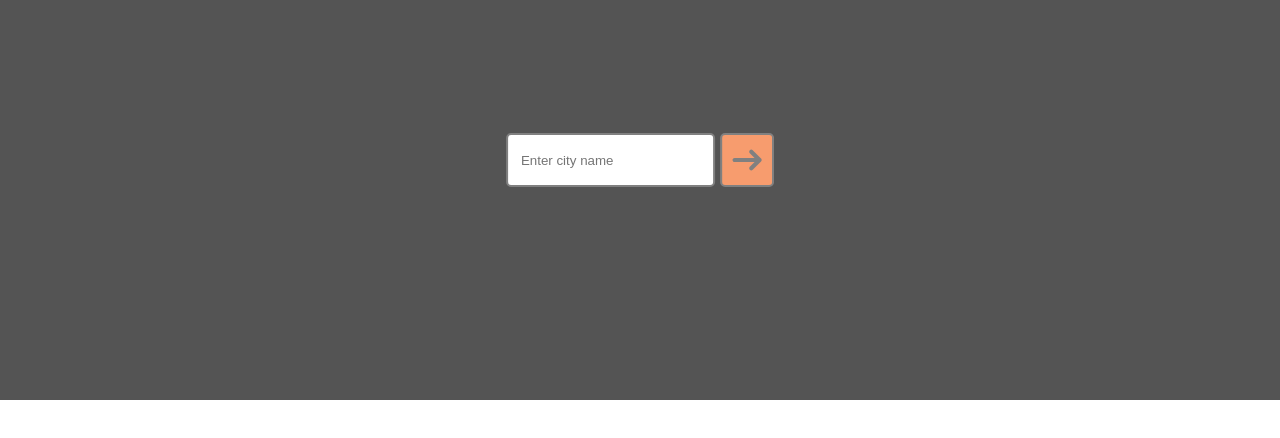
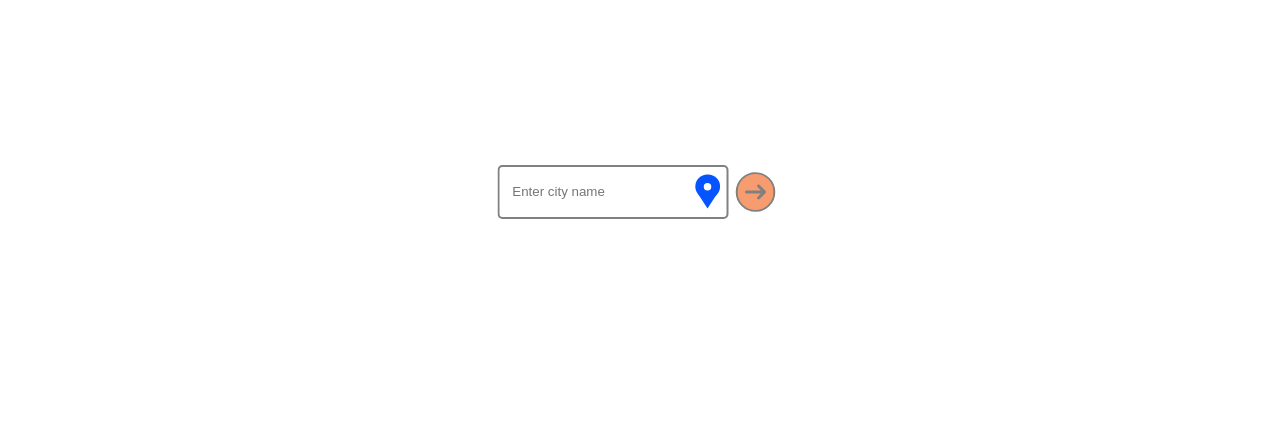
Before and after one commit to onkyoh/Weather-Message, a React (Create React App) app: page / in a window 1280 px wide. Shown: the top 438 px of the page. Built offline with nearby package versions, Linux system fonts and the light colour scheme; a web font is replaced by a local one.

Commit message:
user-location added

```diff
--- a/src/App.css
+++ b/src/App.css
@@ -8,16 +8,18 @@
   --background: hsl(0, 0%, 33%);
   --backgroundDark: hsl(0, 0%, 20%);
   --backgroundLight: hsl(0, 0%, 50%);
+  --secondary: hsl(221, 100%, 51%);
 }
 
 .weather-results {
-  width: 16vw;
+  width: 18vw;
   min-width: 200px;
-  height: 200px;
+  height: fit-content;
   color: var(--primary);
   font-weight: bold;
   font-size: 1.5em;
   text-shadow: 1px 1px 1px var(--backgroundDark);
+  margin-bottom: 1em;
 }
 
 .weather-header {
@@ -28,16 +30,18 @@
 }
 
 .temp {
-  font-size: max(55px, 5vw);
+  font-size: max(50px, 4.8vw);
 }
 
 .weather-icon {
-  width: clamp(75px, 10vw, 100px);
+  width: clamp(50px, 5vw, 100px);
   aspect-ratio: 1/1;
 }
 
 .location {
   font-size: max(24px, 1.7vw);
+  position: relative;
+  transform: translate(0, -10px);
 }
 
 .search-bar {
@@ -56,38 +60,68 @@
   align-items: center;
   justify-content: center;
   gap: 5px;
+  margin-left: 50px;
 }
 
 input[type=text] {
   height: 50px;
-  width: 15vw;
+  width: 14vw;
   min-width: 120px;
   border: var(--backgroundLight) 2px solid;
   outline: none;
   border-radius: 5px;
   padding-left: 1vw;
+  padding-right: 35px;
 }
+
 
 input[type=text]:focus {
   border: var(--backgroundDark) 2px solid;
 }
 
-.button {
+.location-icon {
+  position: relative;
   height: 50px;
   width: 50px;
   cursor: pointer;
+  left: -100px;
+  transform: scale(75%);
+}
+
+.location-icon:hover {
+  animation: jump 1s infinite ease;
+}
+
+@keyframes jump {
+  0% {
+    transform: translate(0, 0%) scale(75%);
+  } 50% {
+    transform: translate(0, 5%) scale(75%);
+  } 100% {
+    transform: translate(0, 0%) scale(75%);
+  }
+}
+
+.button {
+  height: 40px;
+  width: 40px;
+  cursor: pointer;
+  position: relative;
   fill: var(--primaryLight);
   background-color: var(--backgroundLight);
-  border-radius: 5px;
+  transform: scale(90%);
+  border-radius: 50%;
   border: var(--backgroundLight) 2px solid;
-  transition: fill 0.5s, border 0.5s, background-color 0.5s;
+  transition: fill 0.5s, border 0.5s, background-color 0.5s, box-shadow 0.5s;
 }
 
 .button:hover {
-  fill: var(--primaryDark);
+  fill: var(--primary);
   background-color: var(--backgroundDark);
   border: var(--backgroundDark) 2px solid;
+  box-shadow: 1px 1px 1px gray;
 }
+
 
 .error {
   color: hsl(0, 100%, 49%);
@@ -106,27 +140,29 @@ input[type=text]:focus {
   transform: translate(-50%);
   user-select: none;
   text-align: center;
-  border-bottom: 2px solid var(--background);
-  transition: color 0.5s border-bottom 0.5s;
+  border-bottom: 2px solid white;
+  transition: color 0.5s, border-bottom 0.5s;
 }
 
 .wrong-city:hover {
   color: var(--primary);
   border-bottom: 2px solid var(--primary);
   text-shadow: 1px 1px 1px var(--backgroundDark);
+  box-shadow: 0px 4px 2px -2px var(--backgroundDark);
 }
 
 .wrong-city-helper {
   font-weight: bold;
-  font-size: 0.9em;
+  font-size: 0.7em;
   position: relative;
-  color: white;
+  color: var(--primary);
   width: fit-content;
   left: 50%;
   transform: translate(-50%);
   user-select: none;
   text-align: center;
-  text-shadow: 1px 1px 1px var(--backgroundDark);
+  padding-inline: 5%;
+
 }
 
 * {
@@ -147,7 +183,7 @@ input[type=text]:focus {
   height: 50vh;
   width: 100vw;
   font-family: 'Poppins', sans-serif;
-  background-color: var(--background);
+  background-color: white;
 }
 
 .message {
@@ -158,7 +194,7 @@ input[type=text]:focus {
   font-size: 2em;
   font-size: 2.2vw;
   justify-content: center;
-  align-items: center;
+  margin-top: 5%;
 }
 
 .typing {
--- a/src/App.js
+++ b/src/App.js
@@ -98,12 +98,35 @@ function App() {
   document.querySelector('.decoy').style.animation = `typewriter 10s steps(${messageGiven.length}) forwards, blink 1s infinite ease`;
   }
 
+  const handleUserLocation = () => {
+
+    const successCallback = (position) => {
+       console.log(position)
+       var locationObject = {
+         lat:  position.coords.latitude,
+         lon:  position.coords.longitude
+       }
+      fetchWeather(locationObject);
+      document.querySelector('.typing').textContent = "";
+      document.querySelector('.decoy').textContent = "";
+      document.querySelector('.decoy').style.animation = 'none';
+      setLocation(() => "");
+    }
+
+    const errorCallback = (error) => {
+      console.log(error);
+      setError(() => error.message);
+    }
+
+    navigator.geolocation.getCurrentPosition(successCallback, errorCallback);
+
+  }
 
   return (
     <div className='App'>
       <Header locationChosen={locationChosen} temp={temp} icon={icon} condition={condition} loading={loading}
       error={error} handleLocation={handleLocation} fetchLocation={fetchLocation} location={location}
-      wrongCity={wrongCity} setWrongCity={setWrongCity} />
+      wrongCity={wrongCity} setWrongCity={setWrongCity} handleUserLocation={handleUserLocation}/>
 
       <Message />
 
--- a/src/components/Header.js
+++ b/src/components/Header.js
@@ -3,12 +3,12 @@ import Weather from './Weather';
 import SearchBar from './SearchBar';
 import WrongCity from './WrongCity';
 
-const Header = ({  loading, locationChosen, temp, icon, condition, wrongCity, setWrongCity, error, handleLocation, fetchLocation, location}) => {
+const Header = ({  loading, locationChosen, temp, icon, condition, wrongCity, setWrongCity, error, handleLocation, fetchLocation, location, handleUserLocation}) => {
 
     return (
     <div className="header" >
         <div id="same-line-flex">
-            <SearchBar error={error} handleLocation={handleLocation} fetchLocation={fetchLocation} location={location}/>
+            <SearchBar error={error} handleLocation={handleLocation} fetchLocation={fetchLocation} location={location} handleUserLocation={handleUserLocation}/>
             <WrongCity wrongCity={wrongCity} setWrongCity={setWrongCity} loading={loading}/>
         </div>
             <Weather locationChosen={locationChosen} temp={temp} icon={icon} condition={condition} loading={loading}/>
--- a/src/components/SearchBar.js
+++ b/src/components/SearchBar.js
@@ -2,13 +2,18 @@ import React from 'react';
 import { ReactComponent as Arrow } from '../SVGs/Arrow.svg';
 
 
-const SearchBar = ({ error, handleLocation, fetchLocation, location, loading}) => {
+const SearchBar = ({ error, handleLocation, fetchLocation, location, loading, handleUserLocation}) => {
   return (
     <div className='search-bar'>
         <p className='error'>{error}</p>
         <div className='searching-components'>
-          <input type="text" placeholder="Enter city name" onChange={event => handleLocation(event)}/>
+          <input type="text" placeholder="Enter city name" value={location} onChange={event => handleLocation(event)}/>
           <Arrow className="button" onClick={() => fetchLocation(location)}/>
+          <div className='location-icon' onClick={() => handleUserLocation()}>
+            <div style={{height: "32.5px", width: "32.5px", background: "var(--secondary)", borderRadius: "50%", position: "absolute", left: "50%", top: "35%", transform: "translate(-50%, -50%)"}}></div>
+            <div style={{height: "10px", width: "10px", background: "white", borderRadius: "50%", position: "absolute", left: "50%", top: "35%", transform: "translate(-50%, -50%)"}}></div>
+            <div style={{borderLeft: "13px solid transparent", borderRight: "13px solid transparent", borderTop: "20px solid var(--secondary)", position: "absolute", left: "50%", top: "74%", transform: "translate(-50%, -50%)"}}></div>
+          </div>
         </div>
     </div>
   )
--- a/src/components/Weather.js
+++ b/src/components/Weather.js
@@ -8,9 +8,6 @@ const Weather = ({locationChosen, temp, icon, condition, loading}) => {
             <img src={icon} alt="weather-icon" className="weather-icon"/>
         </div>
         <div className='location'>{locationChosen}</div>
-
-        {/* <div>{condition}</div> */}
-
     </div>
   )
 }
--- a/src/components/WrongCity.js
+++ b/src/components/WrongCity.js
@@ -6,10 +6,10 @@ const WrongCity = ({wrongCity, wrongCityStyle,correctCityStyle, setWrongCity, lo
     <div className="wrong-city" style={!loading ? {visibility: 'visible'} : {visibility: 'hidden'}} onClick={() => setWrongCity(!wrongCity)} >
         Wrong City?
     </div>
-    <div className='wrong-city-helper'  style={wrongCity ? {visibility: 'visible'} : {visibility: 'hidden'}}>
+    <div className='wrong-city-helper'  style={wrongCity ? {display: 'block'} : {display: "none"}}>
           Try including the state and country for your desired city!
           <br />  Example: Toronto, Ontario, CA
-          <br /> (Some weather reports are from the nearest city with weather data)
+          <br /> (Nearby city = error due to specificity of coordinate retrieval)
     </div>
     </>
   )
```
Also changed, not shown: src/SVGs/LocationIcon.png (added).
